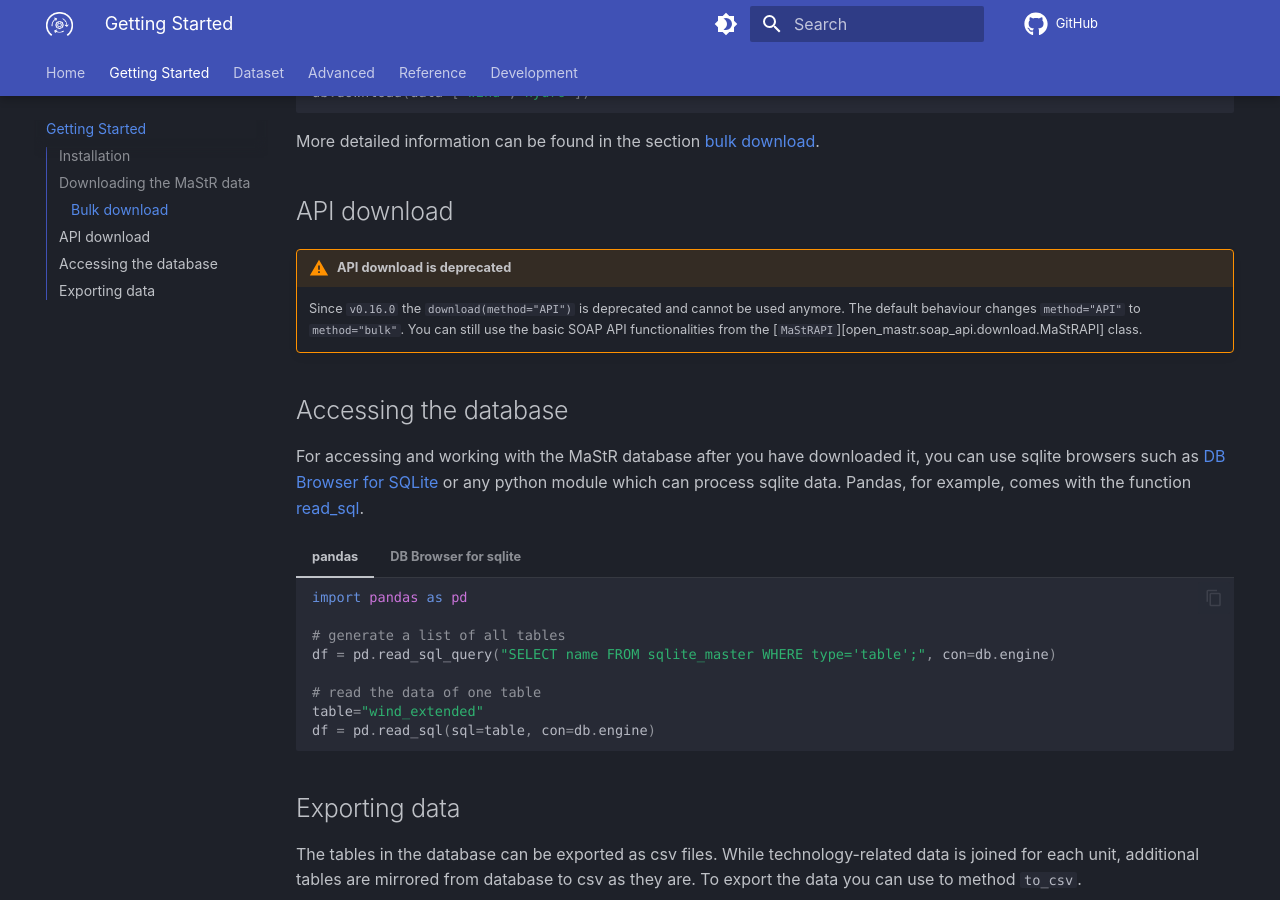
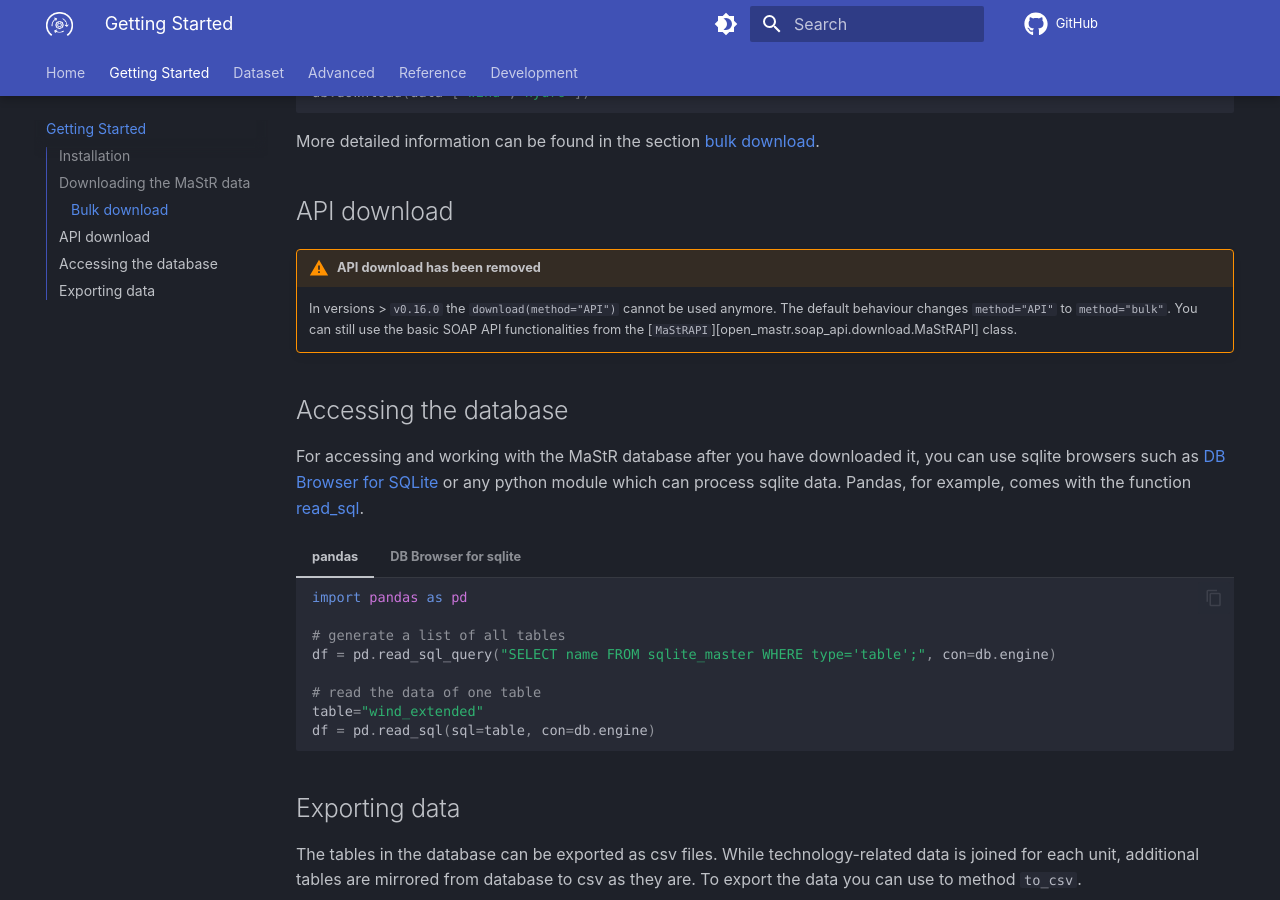
Before and after one commit to OpenEnergyPlatform/open-MaStR, an MkDocs documentation site: the page built from docs/getting_started.md, in a window 1280 px wide and 900 px high, scrolled down 1246 px. Built offline with MkDocs 1.6.1 and Material for MkDocs 9.7.7, drawn with Linux system fonts in a browser that asks for light colours; comment, search, counter and statistics services are not loaded.

Commit message:
Update docs/getting_started.md #622
Co-authored-by: nesnoj <jonathan.amme@rl-institut.de>

```diff
--- a/docs/getting_started.md
+++ b/docs/getting_started.md
@@ -50,8 +50,8 @@ More detailed information can be found in the section [bulk download](advanced.m
 
 API download
 -----------------------------------
-!!! warning "API download is deprecated"
-    Since `v0.16.0` the `download(method="API")` is deprecated and cannot be used anymore. The default behaviour changes `method="API"` to `method="bulk"`. You can still use the basic SOAP API functionalities from the [`MaStRAPI`][open_mastr.soap_api.download.MaStRAPI] class.
+!!! warning "API download has been removed"
+    In versions > `v0.16.0` the `download(method="API")` cannot be used anymore. The default behaviour changes `method="API"` to `method="bulk"`. You can still use the basic SOAP API functionalities from the [`MaStRAPI`][open_mastr.soap_api.download.MaStRAPI] class.
 
 
 ## Accessing the database
```
